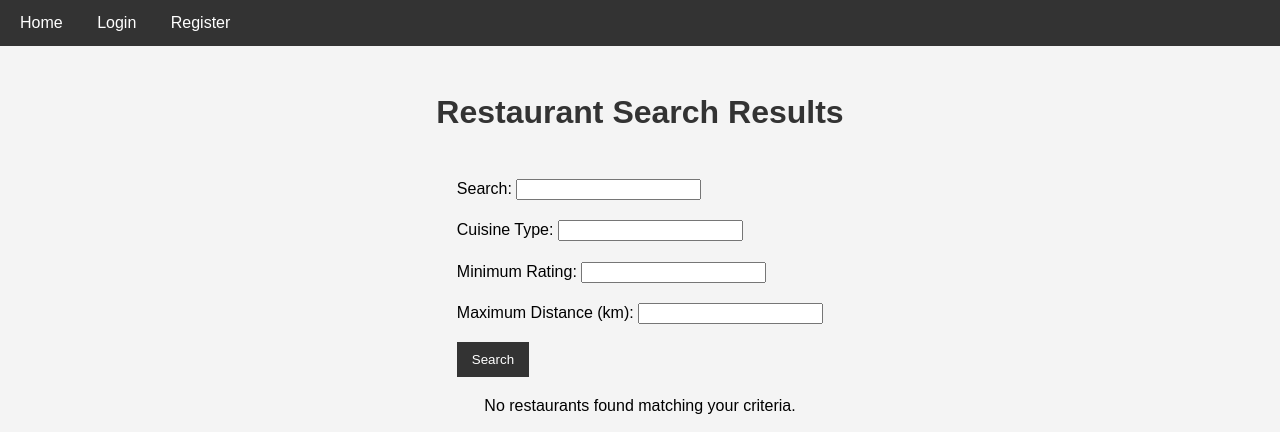
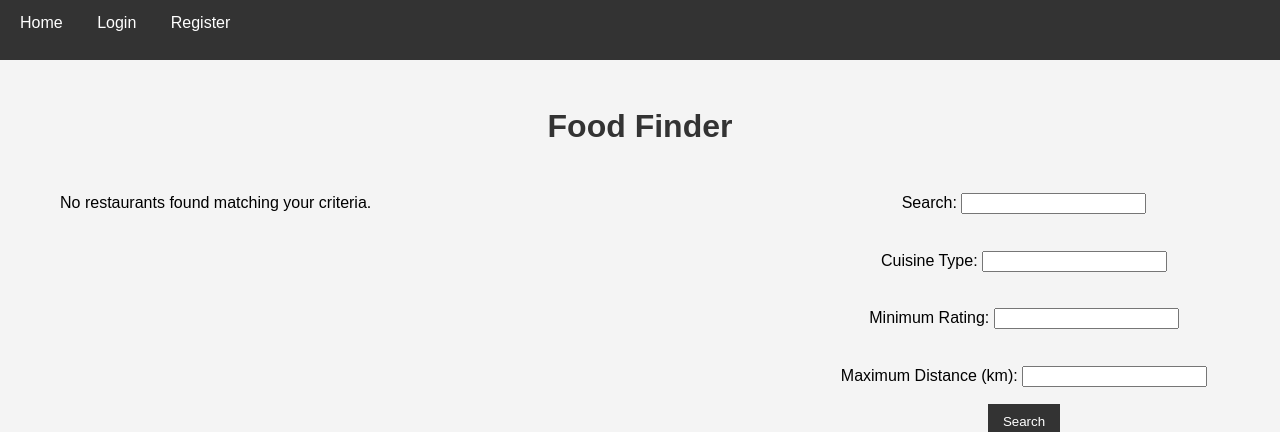
Before and after one commit to eriklarson12/Team-27-Food-Finder, a Django app: page /search/ in a window 1280 px wide. Shown: the top 432 px of the page. Run offline with Django 5.2, Linux system fonts and the light colour scheme; data that the repository does not hold is empty; some libraries are stand-ins or nearby versions.

Commit message:
added lots of css

```diff
--- a/restaurant_finder/restaurants/templates/restaurants/search_results.html
+++ b/restaurant_finder/restaurants/templates/restaurants/search_results.html
@@ -4,9 +4,8 @@
 {% load static %}
 
 {% block content %}
-<div class="container mt-4">
-    <h1>Restaurant Search Results</h1>
-
+<h1>Food Finder</h1>
+<div class="rightContainer">
     <form id="searchForm" method="get" action="{% url 'restaurants:search' %}">
         {{ form.as_p }}
         <input type="hidden" name="user_lat" id="user_lat">
@@ -14,11 +13,15 @@
         <button type="button" class="btn btn-primary" onclick="getLocationAndSubmit()">Search</button>
     </form>
 
-    <div class="row mt-4">
-        <div class="col-md-6">
+    <div class="mapContainer">
+        <div id="map" style="height: 400px;"></div>
+    </div>
+</div>
+
+<div class="resultsList">
     {% if restaurants %}
         {% for restaurant in restaurants %}
-                    <div class="card mb-3">
+            <div class="resCard">
                 <div class="card-body">
                     <h5 class="card-title">{{ restaurant.name }}</h5>
                     <h6 class="card-subtitle mb-2 text-muted">{{ restaurant.cuisine_type }}</h6>
@@ -35,11 +38,8 @@
         <p>No restaurants found matching your criteria.</p>
     {% endif %}
 </div>
-        <div class="col-md-6">
-            <div id="map" style="height: 400px;"></div>
-        </div>
-    </div>
-</div>
+
+
 
 <script>
 function getLocationAndSubmit() {
--- a/restaurant_finder/static/css/style.css
+++ b/restaurant_finder/static/css/style.css
@@ -4,12 +4,14 @@ body {
     margin: 0;
     padding: 0;
     background-color: #f4f4f4;
+    overflow: hidden;
 }
 
 nav {
     background-color: #333;
     padding: 10px;
     text-align: left;
+    height: 5vh;
 }
 
 nav a {
@@ -56,3 +58,90 @@ input[type="submit"], button {
 input[type="submit"]:hover, button:hover {
     background-color: #555;
 }
+
+.card-title {
+    font-size: 40px;
+    padding: 1px;
+    margin: 1px;
+}
+
+.card-subtitle {
+    font-size: 15px;
+    padding: 1px;
+    margin: 1px;
+}
+
+.resultsList {
+    max-height: calc(75vh - 30px); /* Full viewport height */
+    overflow-y: auto; /* Enables vertical scrolling */
+    padding-right: 15px; /* Adjust padding for better spacing */
+    text-align: left; /* Aligns text content to the left */
+    align-items: flex-start; /* Flexbox property, aligns items to start on the left */
+    width: 50%;
+    padding-left: 40px;
+    margin-bottom: 30px;
+}
+
+.rightContainer {
+    max-height: calc(75vh - 30px); /* Full viewport height */
+    width: 40%;
+    display: flex;
+    flex-direction: column;
+    right: 0;
+    position: fixed;
+    align-items: center;
+    margin-bottom: 5%;
+}
+
+#searchForm {
+    display: flex;
+    align-items: center; /* Aligns elements vertically in the center */
+    flex-direction: column;
+    height: 40%;
+    box-sizing: border-box;
+    margin-bottom: 5%;
+}
+
+.mapContainer {
+    display: flex;
+    flex-grow: 1;
+    height: 40%;
+    width: 100%;
+    box-sizing: border-box;
+    margin-top: auto;
+    padding-bottom: 20px;
+    margin-right: 0;
+    margin-bottom: 20px;
+}
+
+#map {
+    width: 100%;
+    height: 100%;
+}
+
+.resCard {
+    background: white;
+    margin-top: 15px;
+    margin-bottom: 15px;
+    padding: 5% 10%;
+}
+
+.review-title {
+    font-size: 35px;
+    margin: 5px;
+}
+
+.review-card {
+    padding-top: 10px;
+    padding-bottom: 5px;
+}
+
+.reviewPage {
+    height: 100vh;
+    width: 100%;
+    overflow: scroll;
+}
+
+#reviewTitle {
+    font-size: 50px;
+}
--- a/restaurant_finder/templates/base.html
+++ b/restaurant_finder/templates/base.html
@@ -6,7 +6,7 @@
     <link rel="stylesheet" href="{% static 'css/profile.css' %}">
     <meta charset="UTF-8">
     <meta name="viewport" content="width=device-width, initial-scale=1.0">
-    <title>Restaurant Finder</title>
+    <title>Atlanta Food Finder</title>
 </head>
 <body>
     <nav>
```
Also changed, not shown: restaurant_finder/restaurants/templates/restaurants/restaurant_detail.html (+5 -5 lines). Lines whose indentation alone changed are shown as unchanged.
